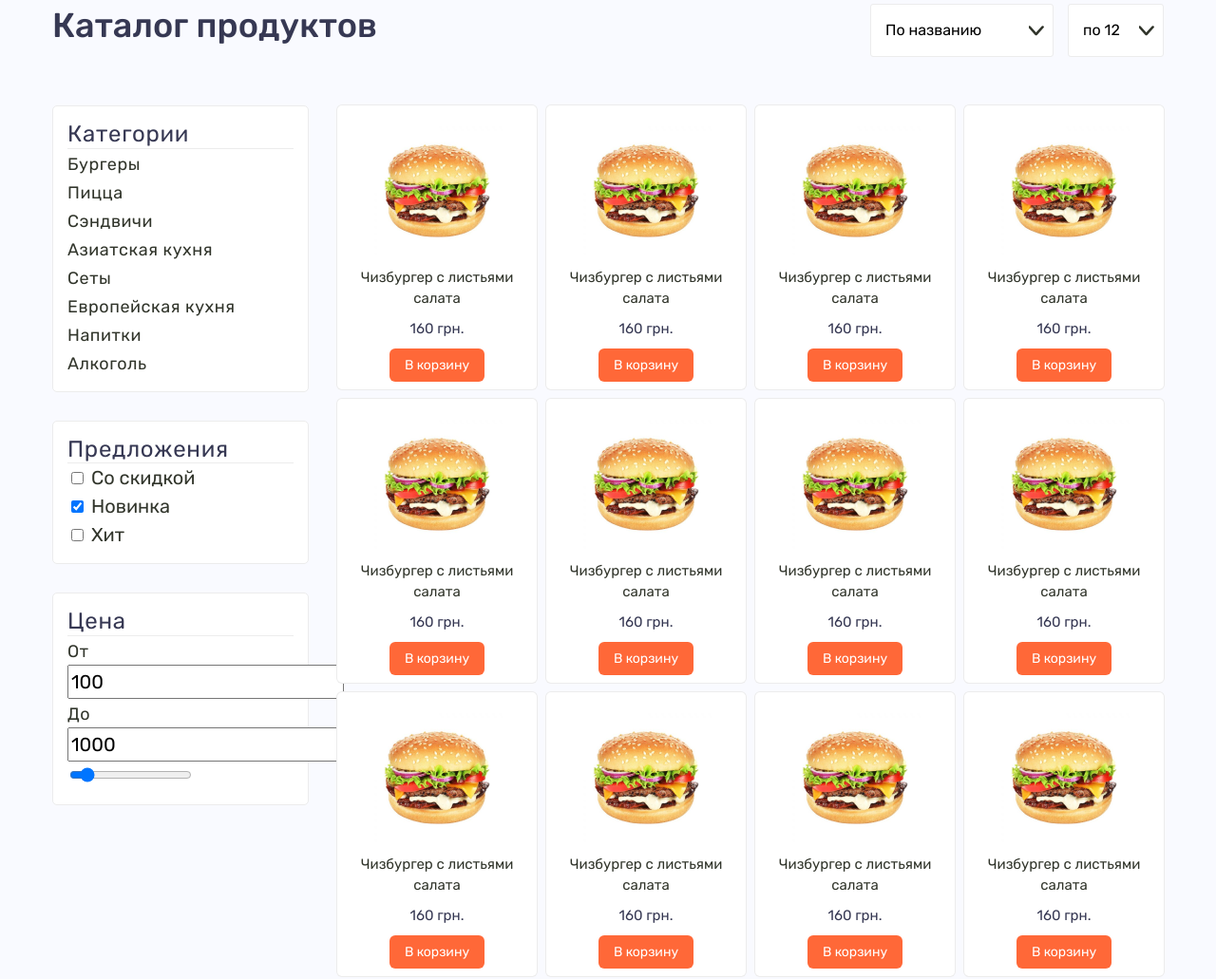
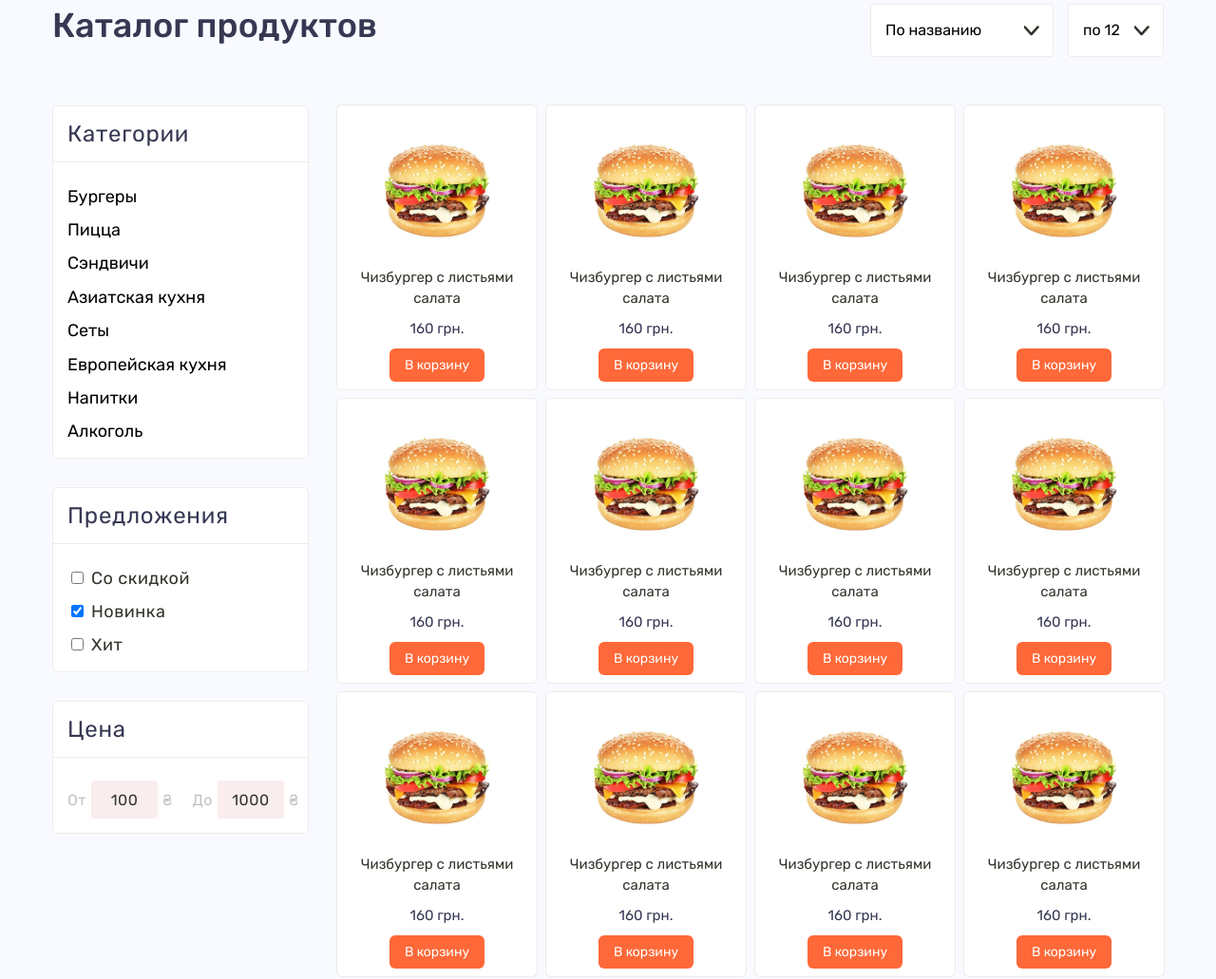
Before and after one commit to iwi11burn/simplefood, a website: page app/catalog.html in a window 1280 px wide. Shown: the part 298-1329 px from the top of the page at 95% size. Drawn offline with nearby package versions, Linux system fonts and the light colour scheme; files that its build step writes are made by us from their sources; files whose address does not match are found by name.

Commit message:
add styles for page-catalog

```diff
--- a/app/catalog.html
+++ b/app/catalog.html
@@ -108,116 +108,86 @@
 			</div>
 		</div>
 		<div class="catalog__wrapper">
-			<div class="catalog__filters">
-				<div class="catalog__categories filters-container">
-					<h3 class="catalog__categories-title filters-title">Категории</h3>
-					<ul class="catalog__categories-list">
-						<li class="catalog__categories-item">
-							<button class="catalog__categories-button filter-text">
-								Бургеры
-							</button>
+			<div class="catalog__filter">
+				<div class="catalog__filter-inner">
+					<h3 class="catalog__filter-title">Категории</h3>
+					<ul class="catalog__filter-list">
+						<li class="catalog__filter-item">
+							<button class="catalog__filter-button">Бургеры</button>
 						</li>
-						<li class="catalog__categories-item">
-							<button class="catalog__categories-button filter-text">
-								Пицца
-							</button>
+						<li class="catalog__filter-item">
+							<button class="catalog__filter-button">Пицца</button>
 						</li>
-						<li class="catalog__categories-item">
-							<button class="catalog__categories-button filter-text">
-								Сэндвичи
-							</button>
+						<li class="catalog__filter-item">
+							<button class="catalog__filter-button">Сэндвичи</button>
 						</li>
-						<li class="catalog__categories-item">
-							<button class="catalog__categories-button filter-text">
-								Азиатская кухня
-							</button>
+						<li class="catalog__filter-item">
+							<button class="catalog__filter-button">Азиатская кухня</button>
 						</li>
-						<li class="catalog__categories-item">
-							<button class="catalog__categories-button filter-text">
-								Сеты
-							</button>
+						<li class="catalog__filter-item">
+							<button class="catalog__filter-button">Сеты</button>
 						</li>
-						<li class="catalog__categories-item">
-							<button class="catalog__categories-button filter-text">
-								Европейская кухня
-							</button>
+						<li class="catalog__filter-item">
+							<button class="catalog__filter-button">Европейская кухня</button>
 						</li>
-						<li class="catalog__categories-item">
-							<button class="catalog__categories-button filter-text">
-								Напитки
-							</button>
+						<li class="catalog__filter-item">
+							<button class="catalog__filter-button">Напитки</button>
 						</li>
-						<li class="catalog__categories-item">
-							<button class="catalog__categories-button filter-text">
-								Алкоголь
-							</button>
+						<li class="catalog__filter-item">
+							<button class="catalog__filter-button">Алкоголь</button>
 						</li>
 					</ul>
 				</div>
-				<div class="catalog__offers filters-container">
-					<h3 class="catalog__offers-title filters-title">Предложения</h3>
-					<ul class="catalog__offers-list">
-						<li class="catalog__offers-item">
-							<label class="catalog__offers-label">
-								<input
-									class="catalog__offers-input filter-text"
-									type="checkbox"
-								/>
+				<div class="catalog__filter-inner">
+					<h3 class="catalog__filter-title">Предложения</h3>
+					<ul class="catalog__filter-list">
+						<li class="catalog__filter-item">
+							<label class="catalog__filter-checkbox-label">
+								<input class="catalog__filter-checkbox" type="checkbox" />
 								Со скидкой
 							</label>
 						</li>
-						<li class="catalog__offers-item">
-							<label class="catalog__offers-label">
+						<li class="catalog__filter-item">
+							<label class="catalog__filter-checkbox-label">
 								<input
-									class="catalog__offers-input filter-text"
+									class="catalog__filter-checkbox"
 									type="checkbox"
 									checked
 								/>
 								Новинка
 							</label>
 						</li>
-						<li class="catalog__offers-item">
-							<label class="catalog__offers-label">
-								<input
-									class="catalog__offers-input filter-text"
-									type="checkbox"
-								/>
+						<li class="catalog__filter-item">
+							<label class="catalog__filter-checkbox-label">
+								<input class="catalog__filter-checkbox" type="checkbox" />
 								Хит
 							</label>
 						</li>
 					</ul>
 				</div>
-				<div class="catalog__price-range filters-container">
-					<h3 class="catalog__price-range-title filters-title">Цена</h3>
-					<div class="catalog__price-range-inputs">
-						<div class="catalog__price-range-input-wrapper">
-							<span class="catalog__price-range-label filter-text">От</span>
+				<div class="catalog__filter-inner">
+					<h3 class="catalog__filter-title">Цена</h3>
+					<div class="catalog__filter-inputs">
+						<div class="catalog__filter-input-wrapper">
+							<span class="catalog__filter-label catalog__filter-span-text">От</span>
 							<input
-								class="catalog__price-range-input"
+								class="catalog__filter-input"
 								type="number"
 								id="min-price"
 								value="100"
 							/>
+							<span class="catalog__filter-currency catalog__filter-span-text">&#8372</span>
 						</div>
-						<div class="catalog__price-range-input-wrapper">
-							<span class="catalog__price-range-label filter-text">До</span>
+						<div class="catalog__filter-input-wrapper">
+							<span class="catalog__filter-label catalog__filter-span-text">До</span>
 							<input
-								class="catalog__price-range-input"
+								class="catalog__filter-input"
 								type="number"
 								id="max-price"
 								value="1000"
 							/>
+							<span class="catalog__filter-currency catalog__filter-span-text">&#8372</span>
 						</div>
-					</div>
-					<div class="catalog__price-range-slider">
-						<input
-							class="catalog__price-range-slider-input"
-							type="range"
-							id="range"
-							min="0"
-							max="1000"
-							value="100"
-						/>
 					</div>
 				</div>
 			</div>
--- a/app/sass/pages/_page-catalog.scss
+++ b/app/sass/pages/_page-catalog.scss
@@ -2,9 +2,6 @@
 	&__inner {
 		display: flex;
 		justify-content: space-between;
-	}
-
-	&__title {
 	}
 
 	.sort {
@@ -34,7 +31,7 @@
 
 		&__icon {
 			position: absolute;
-			right: 10px;
+			right: 15px;
 			pointer-events: none;
 			width: 16px;
 			height: 16px;
@@ -48,87 +45,107 @@
 		display: flex;
 	}
 
-	.filters-container {
+	.catalog__filter {
+		&-inner {
+			position: relative;
 			width: 270px;
 			background: $white;
 			border-radius: 5px;
 			border: 1px solid $silver-2;
 			padding: 15px;
 			margin-right: 30px;
-	}
 
-	.filters-container:not(:last-child) {
+			&:not(:last-child) {
 				margin-bottom: 30px;
 			}
 
-	.filters-title {
+			&::after {
+				content: '';
+				position: absolute;
+				left: 0;
+				right: 0;
+				top: 58px;
+				width: 100%;
+				height: 1px;
+				background-color: $silver-2;
+			}
+		}
+
+		&-title {
 			color: $darkBlue;
 			font-size: 24px;
 			line-height: 1.2;
 			letter-spacing: 0.72px;
-		border-bottom: 1px solid $silver-2;
-	}
-
-	.filter-text {
-		color: $dark;
-		font-size: 18px;
-		line-height: 1.3;
-		letter-spacing: 0.54px;
-	}
-
-	&__filters {
-		&__categories {
-			&-title {
+			margin-bottom: 40px;
 		}
 
 		&-list {
 		}
 
 		&-item {
+			color: $dark;
+			font-size: 18px;
+			line-height: 1.3;
+			letter-spacing: 0.54px;
+
+			&:not(:last-child) {
+				margin-bottom: 12px;
+			}
 		}
 
 		&-button {
 		}
+
+		&-checkbox-label {
 		}
 
-		&__offers {
-			&-title {
+		&-input-checkbox {
 		}
 
-			&-list {
+		&-inputs {
+			display: flex;
+			gap: 21px;
 		}
 
-			&-item {
+		&-input-wrapper {
+			display: flex;
+			align-items: center;
 		}
 
 		&-label {
+			margin-right: 5px;
 		}
 
 		&-input {
-			}
+			appearance: textfield;
+			outline: none;
+			text-align: center;
+			color: $dark;
+			font-size: 16px;
+			letter-spacing: 0.48px;
+			border-radius: 3px;
+			border: 1px solid #faeded;
+			background: #faeded;
+			width: 70px;
+			height: 40px;
+			margin-right: 5px;
 		}
 
-		&__price-range {
-			&-title {
+		/* Убираем стрелочки в браузерах WebKit */
+		&-input::-webkit-inner-spin-button,
+		&-input::-webkit-outer-spin-button {
+			-webkit-appearance: none;
+			margin: 0;
 		}
 
-			&-inputs {
+		&-currency {
 		}
 
-			&-input-wrapper {
-			}
-
-			&-label {
-			}
-
-			&-input {
-			}
-
-			&-slider {
-			}
-
-			&-slider-input {
-			}
+		&-span-text {
+			color: $gray;
+			font-size: 16px;
+			line-height: 1.2;
+			letter-spacing: 0.48px;
 		}
 	}
 
@@ -136,6 +153,7 @@
 		&-list {
 			display: flex;
 			flex-wrap: wrap;
+			align-items: center;
 			gap: 10px;
 			margin-bottom: 60px;
 		}
@@ -151,6 +169,7 @@
 		gap: 6px;
 
 		.btn-container {
+			position: relative;
 			width: 48px;
 			height: 48px;
 			background: #faeded;
@@ -164,6 +183,8 @@
 		}
 
 		&__icon {
+			fill: $black;
+			stroke: transparent;
 			width: 24px;
 			height: 24px;
 		}
@@ -177,9 +198,14 @@
 		}
 
 		&__btn {
+			color: $darkBlue;
+			font-size: 18px;
+			letter-spacing: 0.54px;
 		}
 
 		&__icon--right {
+			position: absolute;
+			transform: rotate(180deg);
 		}
 	}
 }
```
Also changed, not shown: app/html/components/page-catalog/_catalog.html (+43 -73 lines). Lines whose indentation alone changed are shown as unchanged.
